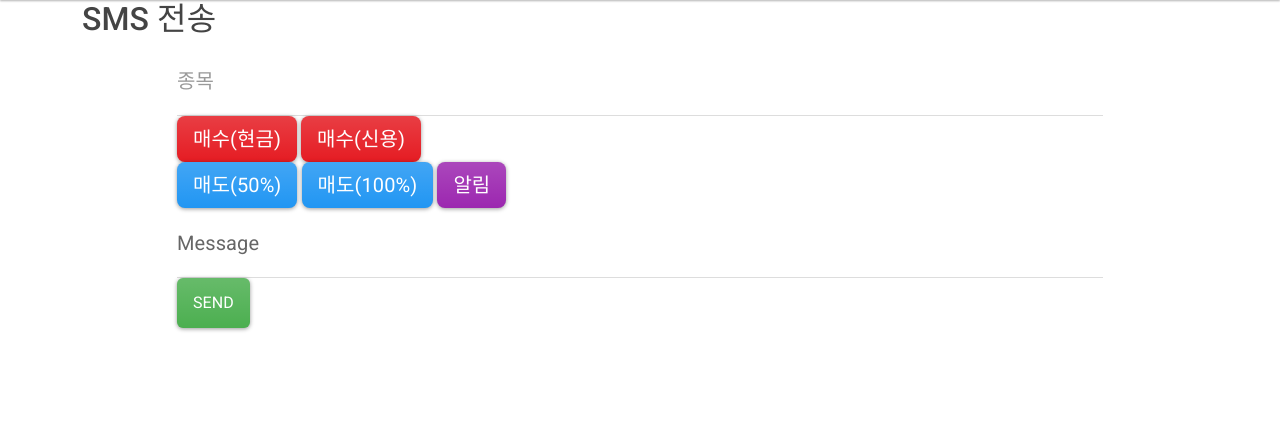
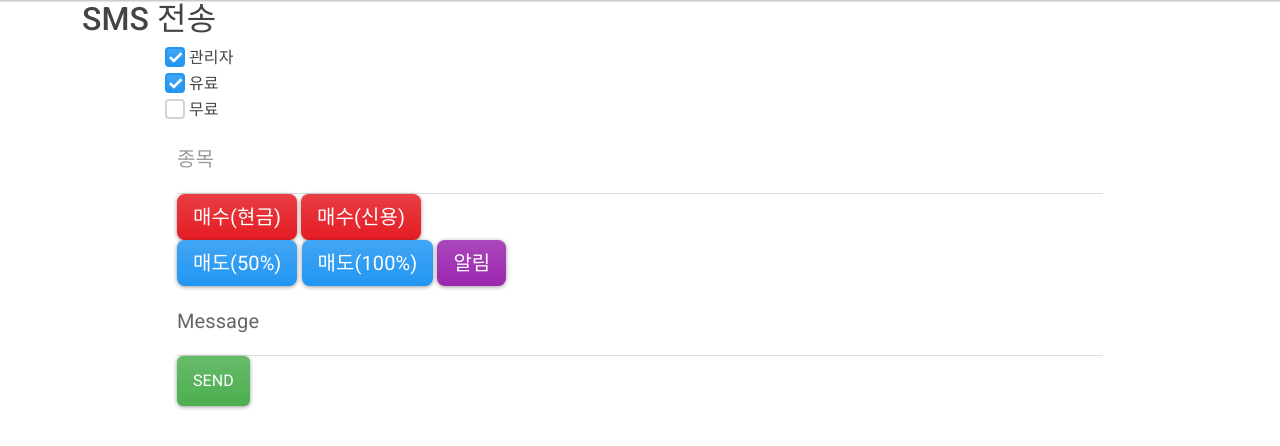
Before and after one commit to bhyoon24/sbinvestment, a Django app: page / in a window 1280 px wide. Shown: the part 85-531 px from the top of the page. Run offline with Django 4.2, Linux system fonts and the light colour scheme; some libraries are stand-ins or nearby versions.

Commit message:
add checkbox

```diff
--- a/sbinvestment/views.py
+++ b/sbinvestment/views.py
@@ -14,13 +14,31 @@ def sms(request):
         return render(request, 'sbinvestment/sendsms.html')
     elif request.method == 'POST':
         send_msg = request.POST.get('sendmsg')
-        # response = {}
+        check1 = request.POST.get('checkAdmin')
+        check2 = request.POST.get('checkCharge')
+        check3 = request.POST.get('checkFree')
+        member_type = 0  # 수정사항(유료인 경우 날라가도록 함)
+        # member_type = int(check1) + int(check2) + int(check3)
+        # print(member_type)
+        if check1 == '0':       # 관리자
+            member_type += 1
+        else:
+            member_type += 0
+        if check2 == '1':       # 유료회원
+            member_type += 2
+        else:
+            member_type += 0
+        if check3 == '2':       # 무료회원
+            member_type += 4
+        else:
+            member_type += 0
+
         if send_msg == '':
             return_msg = "메세지를 확인하세요."
             # response['error'] = "메세지를 확인하세요."
         else:
             #print(send_msg)
-            member_type = 0     # 수정사항(유료인 경우 날라가도록 함)
+
             base_id = 'appssITu2KHnI0zUO'
             table_id = 'tblLGqfVdDK7C1YH3'
             url = "https://api.airtable.com/v0/" + base_id + "/" + table_id
@@ -34,12 +52,12 @@ def sms(request):
             airtable_response = response.json()
             airtable_records = airtable_response['records']
             #print(airtable_records)
-            if member_type == 2:
+            if member_type == 7:
                 members = airtable_records
-            elif member_type == 0:  # 유료회원
-                members = [x for x in airtable_records if x['fields']['Status_Num'] == 0]
-            elif member_type == 1:  # 무료회원
-                members = [x for x in airtable_records if x['fields']['Status_Num'] == 1]
+            elif member_type == 3:  # 유료회원
+                members = [x for x in airtable_records if x['fields']['Status_Num'] == 0 or x['fields']['Status_Num'] == 1]
+            elif member_type == 5:  # 무료회원
+                members = [x for x in airtable_records if x['fields']['Status_Num'] == 0 or x['fields']['Status_Num'] == 2]
 
             phonelist = []
             for p in members:
--- a/templates/sbinvestment/sendsms.html
+++ b/templates/sbinvestment/sendsms.html
@@ -20,7 +20,25 @@
                     <form id="request" class="main_form" action="" method="POST">
                         {% csrf_token %}
                        <div class="row">
-                           <div class="col-md-12">
+                           <div class="form-check">
+                              <input class="form-check-input" type="checkbox" value="0" id="checkAdmin" checked name="checkAdmin">
+                              <label class="form-check-label" for="checkAdmin">
+                                관리자
+                              </label>
+                           </div>
+                           <div class="form-check">
+                              <input class="form-check-input" type="checkbox" value="1" id="checkCharge" checked name="checkCharge">
+                              <label class="form-check-label" for="checkCharge">
+                                유료
+                              </label>
+                           </div>
+                           <div class="form-check">
+                              <input class="form-check-input" type="checkbox" value="2" id="checkFree" name="checkFree">
+                              <label class="form-check-label" for="checkFree">
+                                무료
+                              </label>
+                           </div>
+                          <div class="col-md-12">
                                 <input class="form-control form-control-lg" placeholder="종목"  id="stock" type="text" >
                             </div>
                             <div class="col-md-12 ">
```
